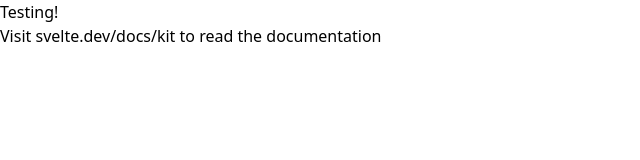
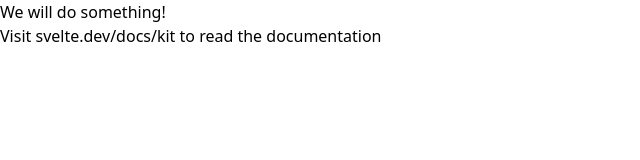
Before and after one commit to darryljamescruz/personal-portfolio, a SvelteKit app: page / in a window 1280 px wide. Shown: the top 160 px of the page, without its empty margins (0-640 px from the left). Built offline with nearby package versions, Linux system fonts and the light colour scheme.

Commit message:
update homepage title

```diff
--- a/src/routes/+page.svelte
+++ b/src/routes/+page.svelte
@@ -1,2 +1,2 @@
-<h1>Testing!</h1>
+<h1>We will do something!</h1>
 <p>Visit <a href="https://svelte.dev/docs/kit">svelte.dev/docs/kit</a> to read the documentation</p>
```
